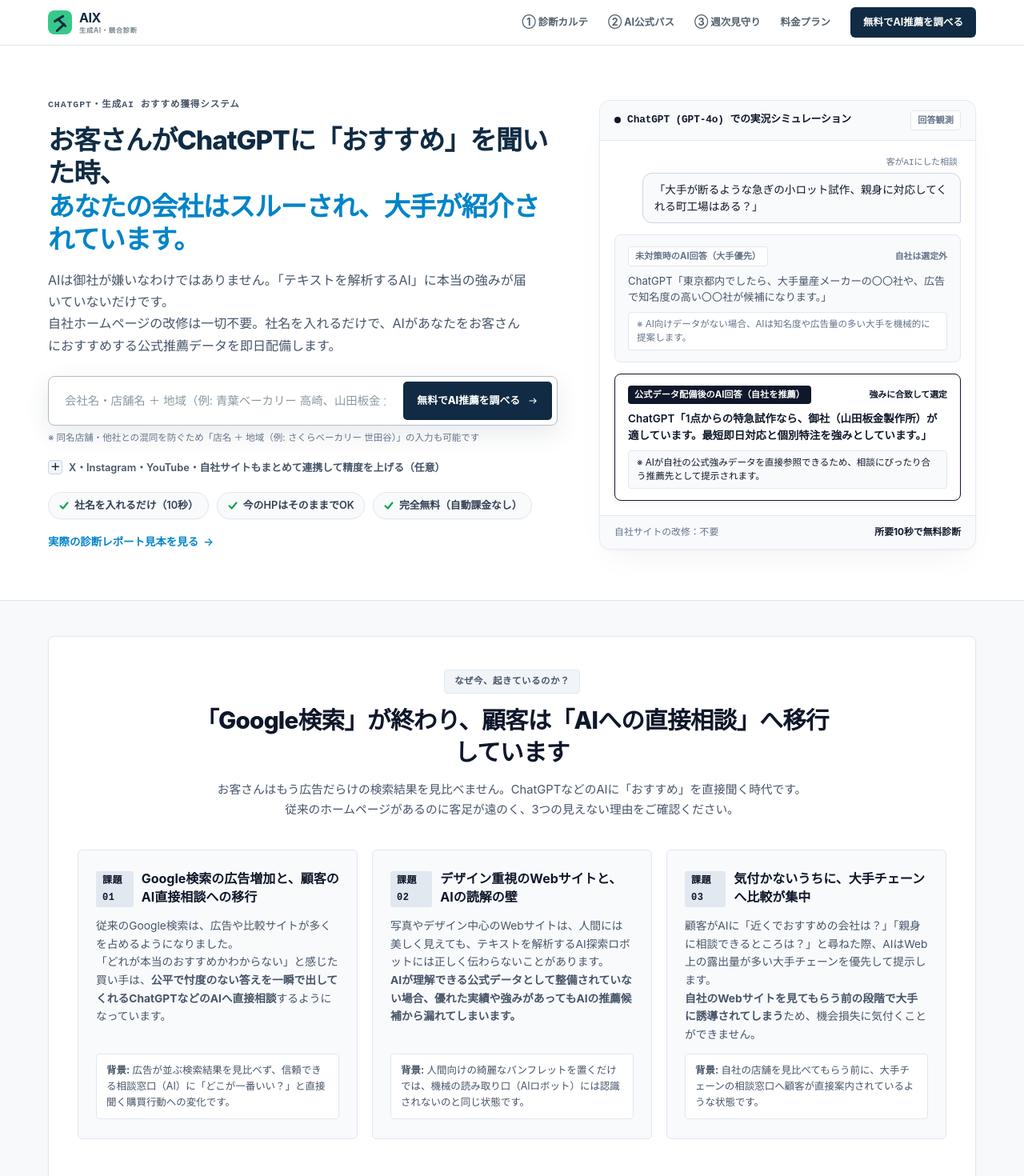
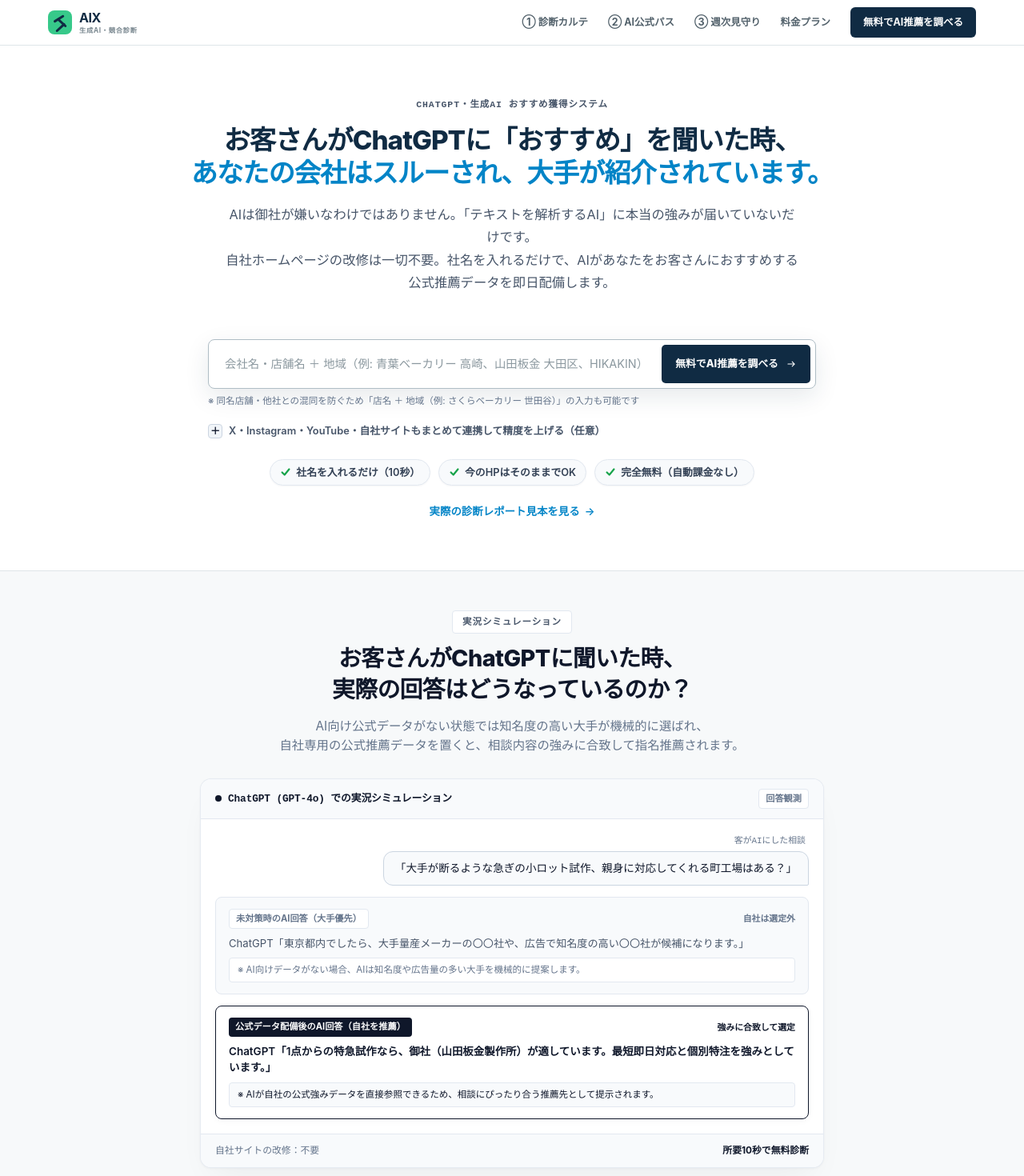
Before and after one commit to salve-de/AIX-next, a Next.js app: page / in a window 1280 px wide. Shown: the top 1470 px of the page at 80% size. Built offline with nearby package versions, Linux system fonts and the light colour scheme; no server answers.

Commit message:
fix(landing): ファーストビューの情報過多を根絶・チャット実況カードを直下セクションへ下にずらして再配置

```diff
--- a/app/page.tsx
+++ b/app/page.tsx
@@ -14,14 +14,11 @@
       <SiteHeader />
 
       {/* ================================================================= */}
-      {/* 1. ファーストビュー：誰でも1秒で状況がわかる導入 */}
+      {/* 1. ファーストビュー：余白と集中のシングルフォーカスヒーロー */}
       {/* ================================================================= */}
       <section className="landing-hero">
         <div className="shell landing-hero-inner">
-          <div className="landing-hero-grid">
-
-            {/* 左カラム：問題提起・入力フォーム・安心シグナル */}
-            <div className="landing-hero-col-left">
+          <div className="landing-hero-single">
             <div className="landing-hero-head-block">
               <p className="overline">ChatGPT・生成AI おすすめ獲得システム</p>
               <h1>
@@ -68,18 +65,28 @@
               </Link>
             </div>
           </div>
-
-            {/* 右カラム：0.1秒で伝わるChatGPTリアル比較＆診断プレビュー */}
-            <div className="landing-hero-col-right">
-              <HeroChatDiagnosticCard />
-            </div>
-
-          </div>
         </div>
       </section>
 
       {/* ================================================================= */}
-      {/* 2. なぜ今、こんなことが起きているのか？（理由が1秒でわかる3大危機） */}
+      {/* 2. ChatGPT実況シミュレーション：実際のAI回答はどうなっているのか？ */}
+      {/* ================================================================= */}
+      <section className="landing-simulation-section shell" style={{ marginTop: "48px", marginBottom: "48px" }}>
+        <div className="section-head-center" style={{ marginBottom: "28px" }}>
+          <span className="pill-badge">実況シミュレーション</span>
+          <h2>お客さんがChatGPTに聞いた時、<br />実際の回答はどうなっているのか？</h2>
+          <p>
+            AI向け公式データがない状態では知名度の高い大手が機械的に選ばれ、<br />
+            自社専用の公式推薦データを置くと、相談内容の強みに合致して指名推薦されます。
+          </p>
+        </div>
+        <div style={{ maxWidth: "780px", margin: "0 auto" }}>
+          <HeroChatDiagnosticCard />
+        </div>
+      </section>
+
+      {/* ================================================================= */}
+      {/* 3. なぜ今、こんなことが起きているのか？（理由が1秒でわかる3大危機） */}
       {/* ================================================================= */}
       <GoogleDeclineProblemSection />
 
```
Also changed, not shown: app/globals.css, 2 other files (tests, documents, lock files or other folders). Lines whose indentation alone changed are shown as unchanged.
